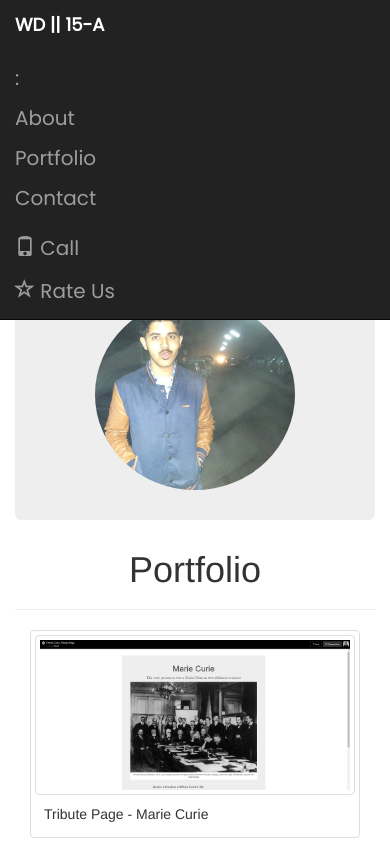
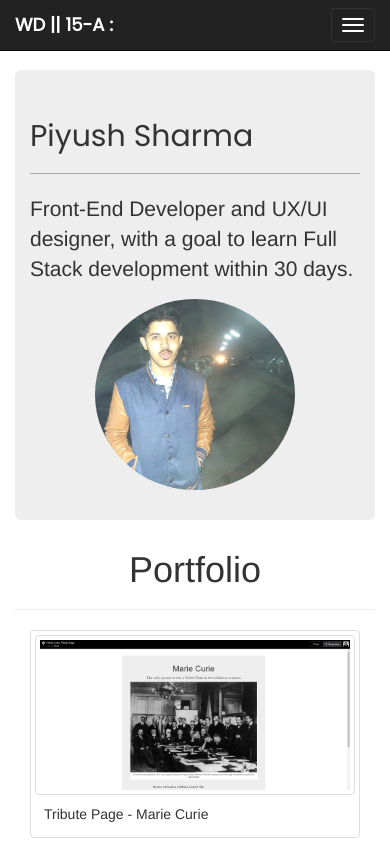
Before and after one commit to piyush-imad/piyush-imad.github.io, a plain HTML site: page index.html in a window 390 px wide. Shown: the top 844 px of the page. Drawn offline with nearby package versions, Linux system fonts and the light colour scheme.

Commit message:
Added collapsible navbar for small screens

```diff
--- a/index.html
+++ b/index.html
@@ -15,12 +15,23 @@
   <div class="container-fluid">
     <div class="navbar-header">
 
-      <a class="navbar-brand" href="#" font-size = "40px"><b>WD || 15-A</b></a>
+        <button type="button" class="navbar-toggle collapsed" data-toggle="collapse" data-target="#bs-example-navbar-collapse-1" aria-expanded="false">
+
+
+        <span class="sr-only"></span>
+
+        <span class="icon-bar"></span>
+        <span class="icon-bar"></span>
+        <span class="icon-bar"></span>
+      </button>
+
+      <a class="navbar-brand" href="#" font-size = "40px"><b>WD || 15-A   :    </b></a>
 
         </div>
+       <div class="collapse navbar-collapse" id="bs-example-navbar-collapse-1">
     <ul class="nav navbar-nav">
       <li class="active">
-      <li><a href="#">          :        </a></li>
+
       <li><a href="#">About</a></li>
       <li><a href="#">Portfolio</a></li>
       <li><a href="#">Contact</a></li>
@@ -29,7 +40,8 @@
       <li><a href="#"><span class="glyphicon glyphicon-phone"></span> Call</a></li>
       <li><a href="#"><span class="glyphicon glyphicon-star-empty"></span> Rate Us</a></li>
     </ul>
-
+      </div>
+    </div>
 </nav>
 
 <div class="container">
```
